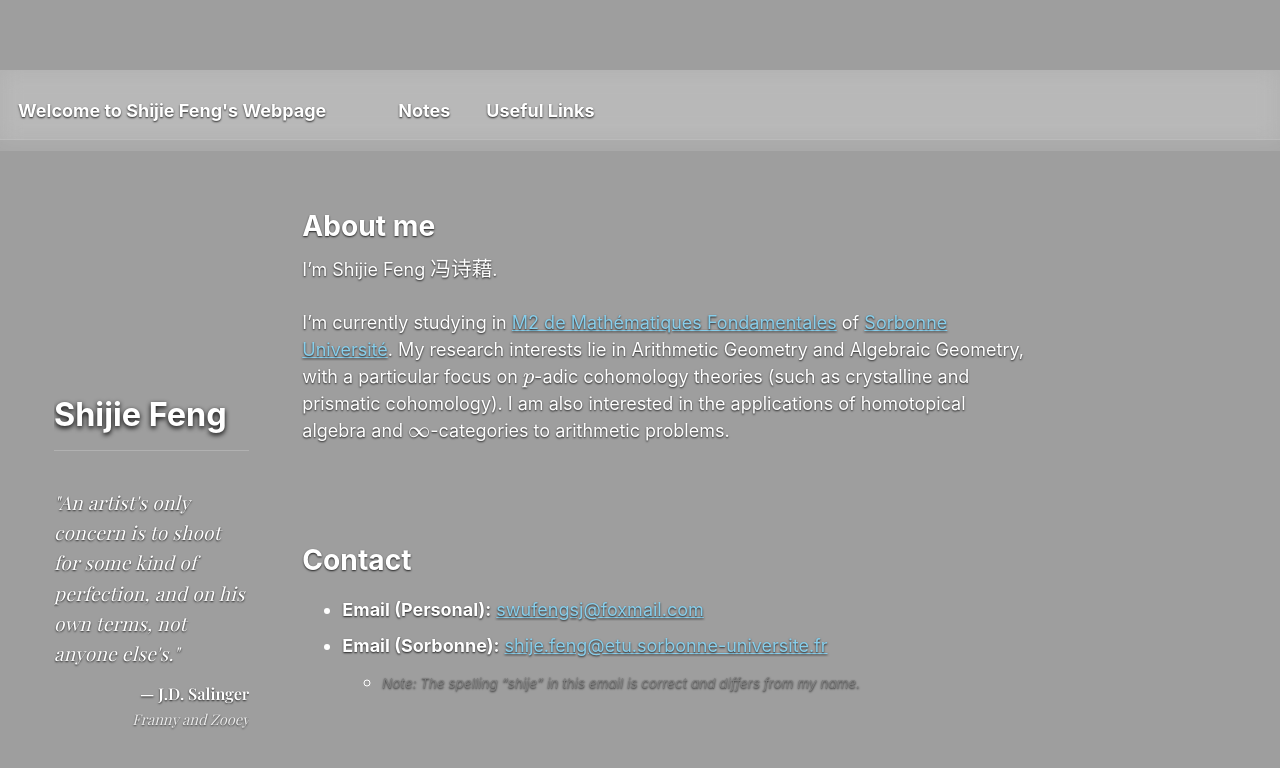
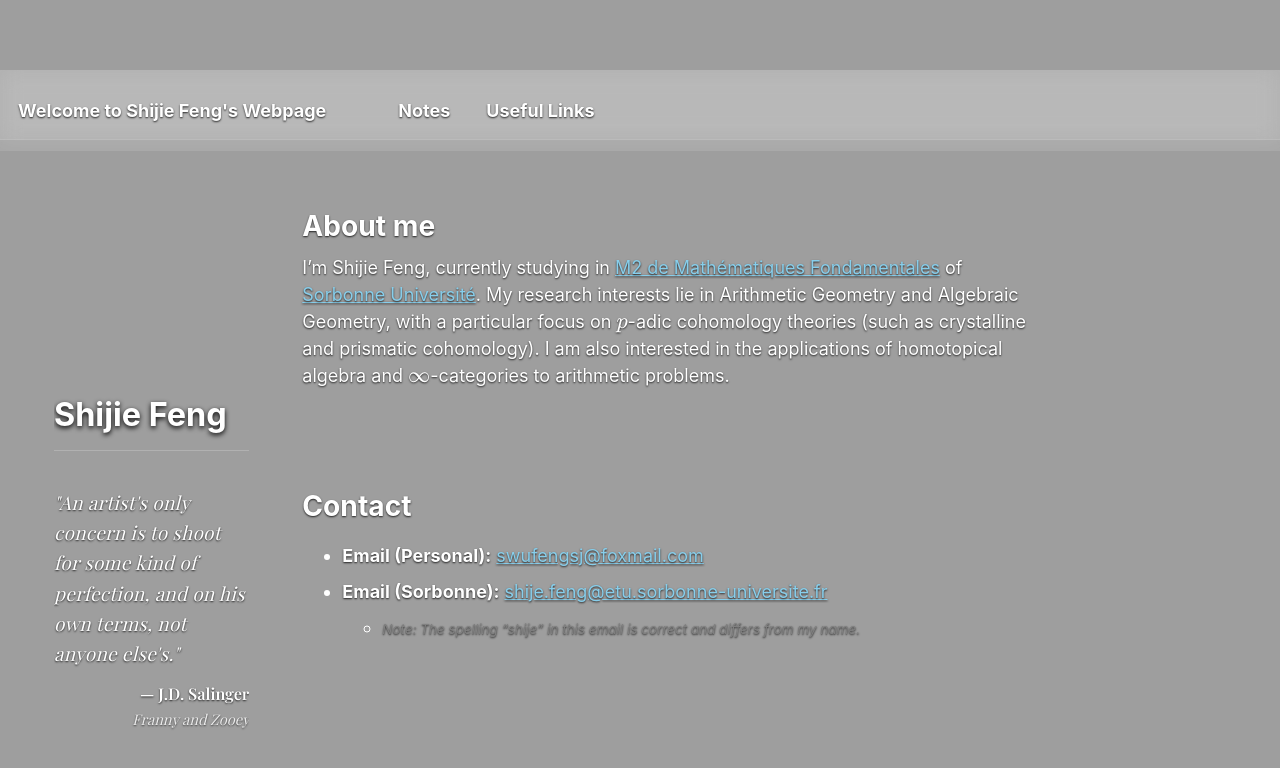
Before and after one commit to SHJFeng/SHJFeng.github.io, a Jekyll site: the page built from _pages/about.md, in a window 1280 px wide and 900 px high. Shown: the top 768 px of the window. Built offline with Jekyll 4.4.1, drawn with Linux system fonts in a browser that asks for light colours; some web fonts are replaced.

Commit message:
恢复about.md

```diff
--- a/_pages/about.md
+++ b/_pages/about.md
@@ -11,9 +11,7 @@ redirect_from:
 <link rel="preconnect" href="https://fonts.gstatic.com" crossorigin>
 <link href="https://fonts.googleapis.com/css2?family=Ma+Shan+Zheng&display=swap" rel="stylesheet">
 
-I'm Shijie Feng <span style="font-family: 'STKaiti', 'KaiTi', '楷体', serif; font-size: 1.15em;">冯诗藉</span>.
-
-I'm currently studying in [M2 de Mathématiques Fondamentales](https://master-math-fonda.imj-prg.fr/) of [Sorbonne Université](https://www.sorbonne-universite.fr/). My research interests lie in Arithmetic Geometry and Algebraic Geometry, with a particular focus on $p$-adic cohomology theories (such as crystalline and prismatic cohomology). I am also interested in the applications of homotopical algebra and $\infty$-categories to arithmetic problems.
+I'm Shijie Feng, currently studying in [M2 de Mathématiques Fondamentales](https://master-math-fonda.imj-prg.fr/) of [Sorbonne Université](https://www.sorbonne-universite.fr/). My research interests lie in Arithmetic Geometry and Algebraic Geometry, with a particular focus on $p$-adic cohomology theories (such as crystalline and prismatic cohomology). I am also interested in the applications of homotopical algebra and $\infty$-categories to arithmetic problems.
 
 <br>
 <br>
```
